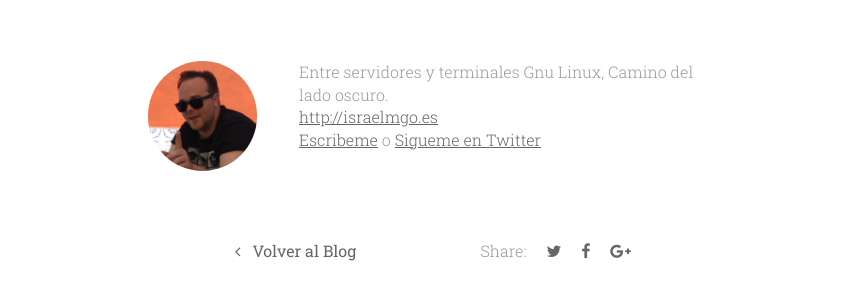
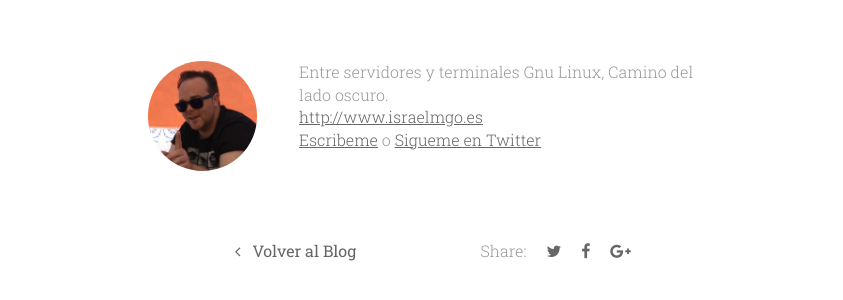
Before and after one commit to israelmgo/old-jekyll-blog, a Jekyll site: the page built from _posts/2013-04-24-GoAccess-Analiza-en-tiempo-real-logs.md, in a window 1280 px wide and 900 px high, scrolled down 2113 px. Shown: the part 458-758 px from the top of the window, without its empty margins (218-1061 px from the left). Built offline with Jekyll 4.4.1, drawn with Linux system fonts in a browser that asks for light colours; nearby versions of some CDN libraries; comment, search, counter and statistics services are not loaded.

Commit message:
www.israelmgo.es

```diff
--- a/CNAME
+++ b/CNAME
@@ -1 +1 @@
-israelmgo.es
+www.israelmgo.es
--- a/_config.yml
+++ b/_config.yml
@@ -5,7 +5,7 @@ title: Israel Montero
 email: israelmgo@gmail.com
 description: "Entre servidores y terminales Gnu Linux, Camino del lado oscuro."
 baseurl: ""
-url: "http://israelmgo.es"
+url: "http://www.israelmgo.es"
 blog_image_url: "/images/blog/"
 
 me_image: "/images/israelmgo.jpg"
```
